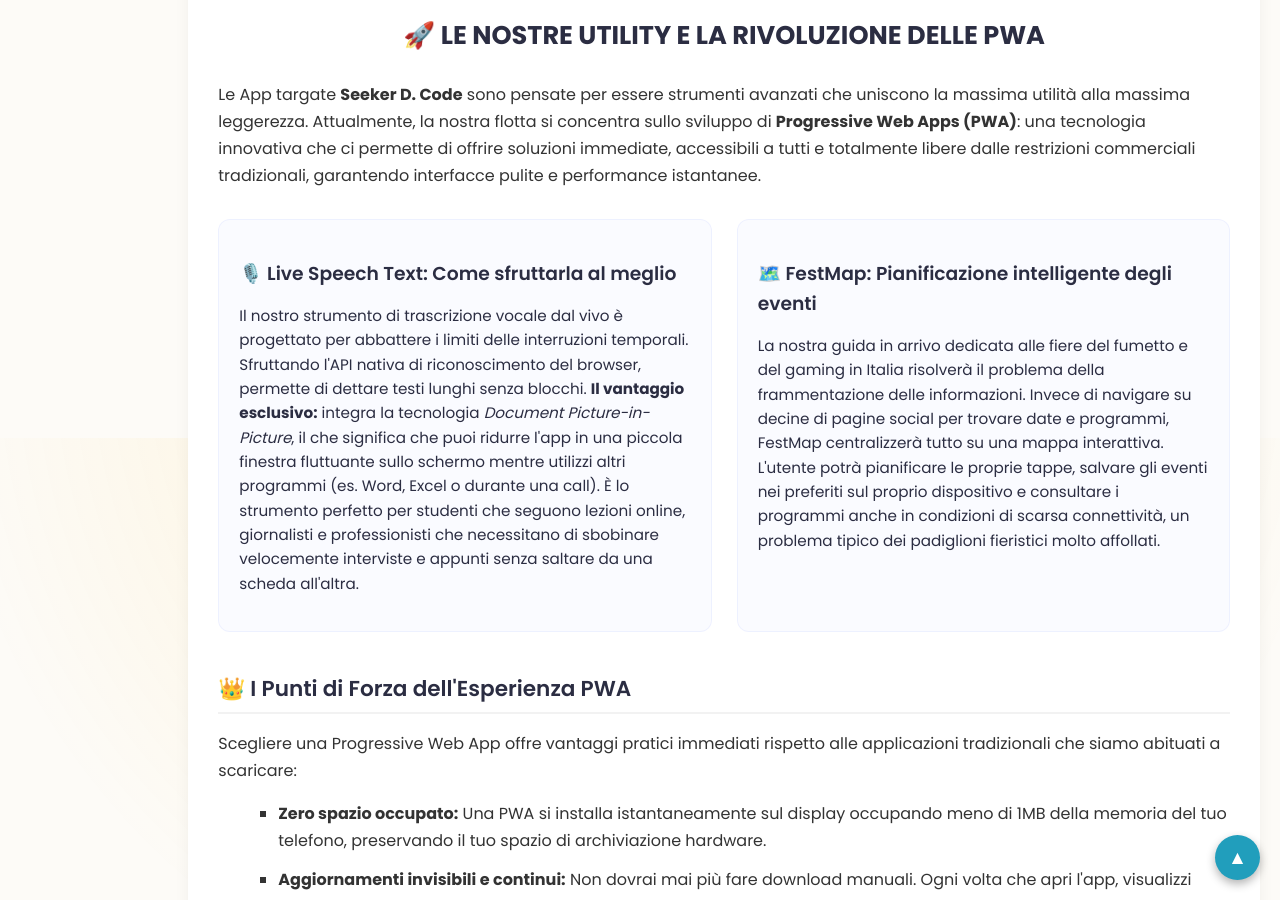
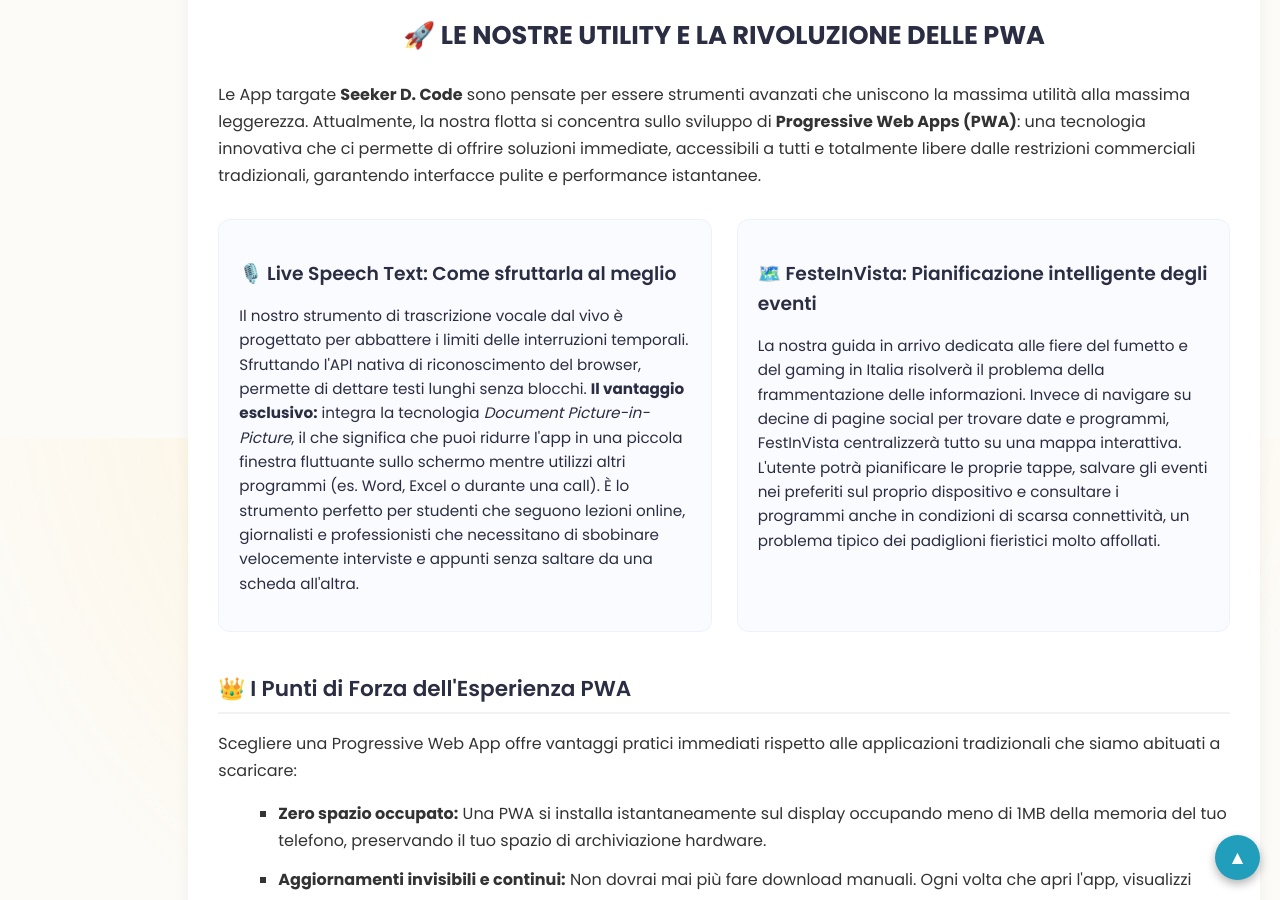
Before and after one commit to SeekerD-Code/SeekerD-Code.github.io, a Jekyll site: the page built from index.html, in a window 1280 px wide and 900 px high, scrolled down 1362 px. Built offline with Jekyll 4.4.1, drawn with Linux system fonts in a browser that asks for light colours; some web fonts are replaced.

Commit message:
Update index.html

```diff
--- a/index.html
+++ b/index.html
@@ -49,11 +49,11 @@
                 </p>
             </div>
 
-            <!-- Focus su FestMap -->
+            <!-- Focus su FesteInVista -->
             <div style="flex: 1; min-width: 280px; padding: 20px; background: rgba(0, 71, 255, 0.02); border-radius: 12px; border: 1px solid rgba(0, 71, 255, 0.05);">
-                <h3 style="color: var(--text-dark); margin-bottom: 10px; font-weight: 600;">🗺️ FestMap: Pianificazione intelligente degli eventi</h3>
+                <h3 style="color: var(--text-dark); margin-bottom: 10px; font-weight: 600;">🗺️ FesteInVista: Pianificazione intelligente degli eventi</h3>
                 <p style="font-size: 0.95rem; line-height: 1.6;">
-                    La nostra guida in arrivo dedicata alle fiere del fumetto e del gaming in Italia risolverà il problema della frammentazione delle informazioni. Invece di navigare su decine di pagine social per trovare date e programmi, FestMap centralizzerà tutto su una mappa interattiva. L'utente potrà pianificare le proprie tappe, salvare gli eventi nei preferiti sul proprio dispositivo e consultare i programmi anche in condizioni di scarsa connettività, un problema tipico dei padiglioni fieristici molto affollati.
+                    La nostra guida in arrivo dedicata alle fiere del fumetto e del gaming in Italia risolverà il problema della frammentazione delle informazioni. Invece di navigare su decine di pagine social per trovare date e programmi, FestInVista centralizzerà tutto su una mappa interattiva. L'utente potrà pianificare le proprie tappe, salvare gli eventi nei preferiti sul proprio dispositivo e consultare i programmi anche in condizioni di scarsa connettività, un problema tipico dei padiglioni fieristici molto affollati.
                 </p>
             </div>
         </div>
```
